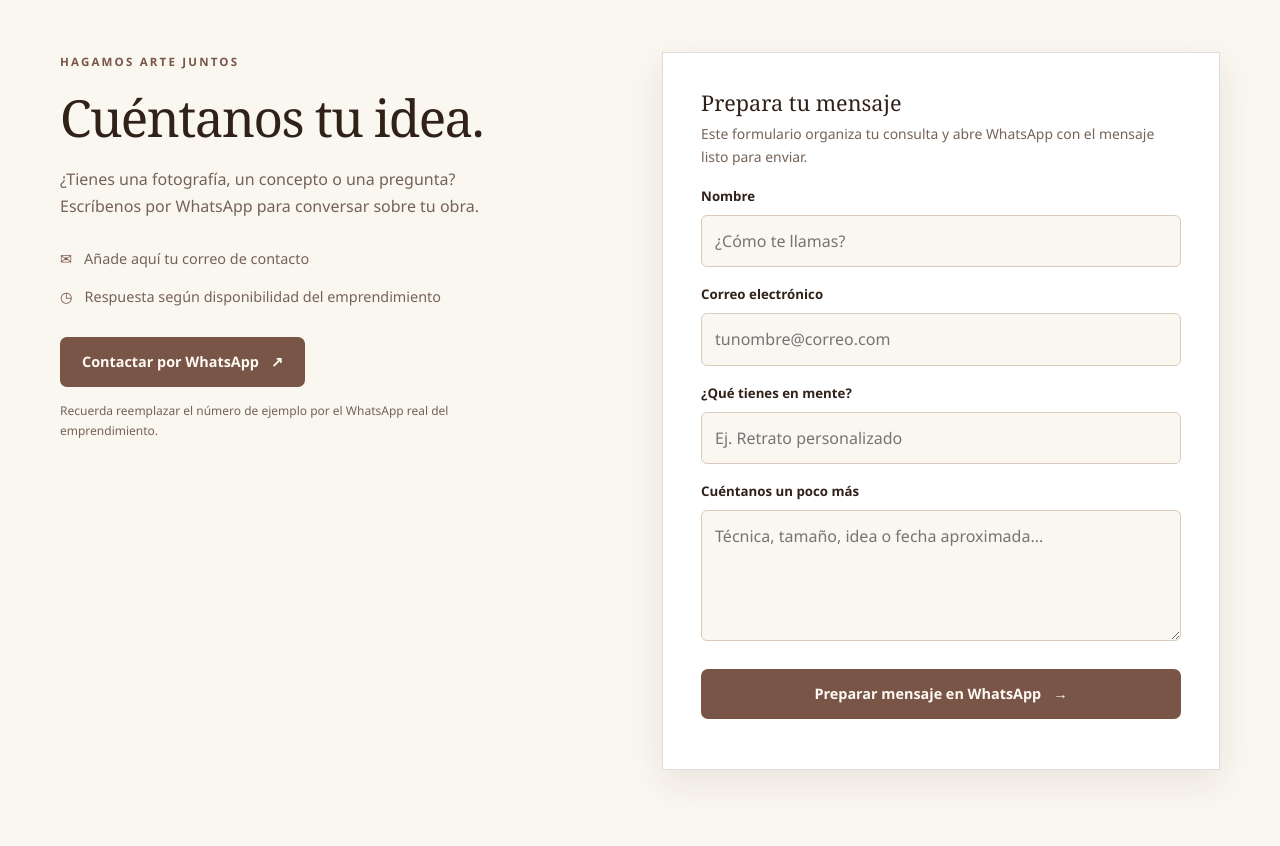
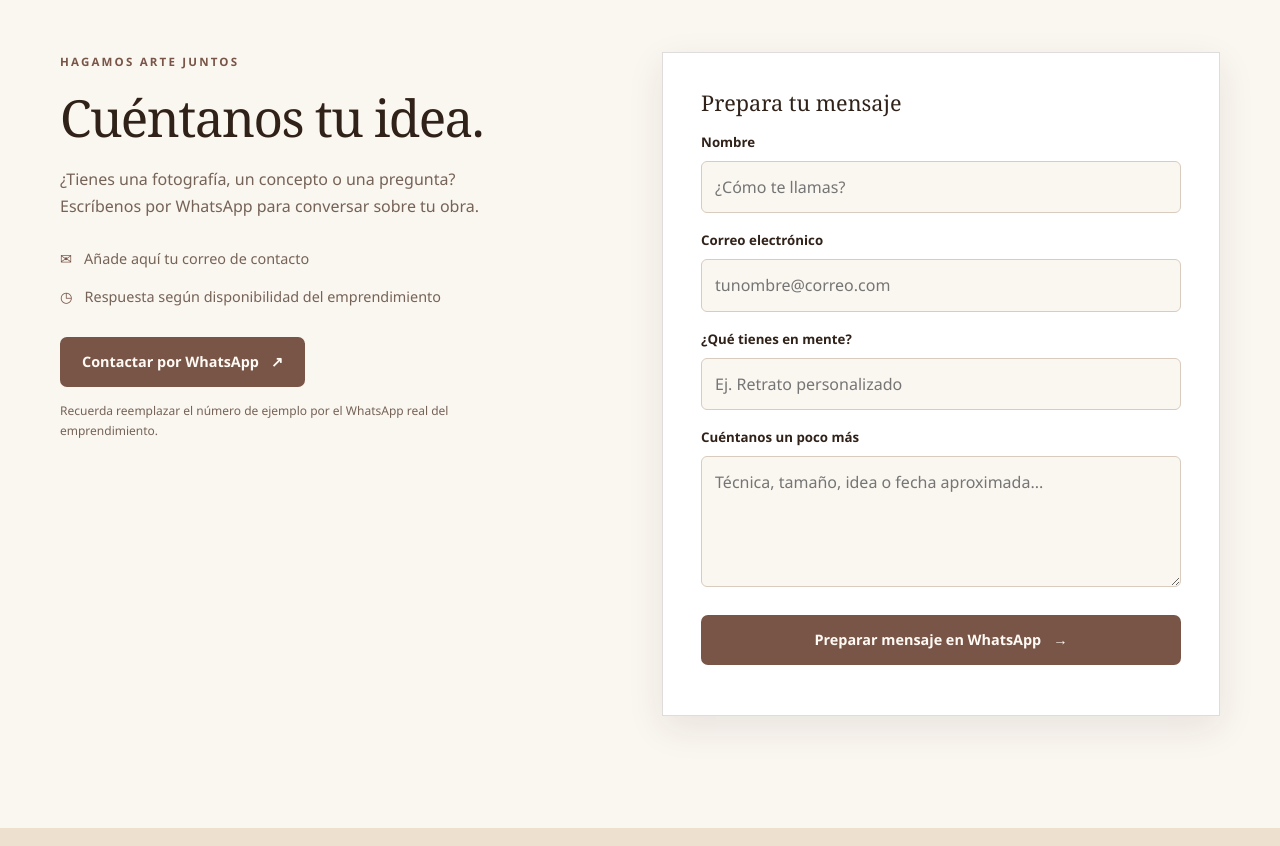
Before and after one commit to mrluis1yeah/ArtePintMente, a plain HTML site: page index.html in a window 1280 px wide. Shown: the part 5500-6346 px from the top of the page. Drawn offline with Linux system fonts and the light colour scheme.

Commit message:
Remove description paragraph from contact form

```diff
--- a/index.html
+++ b/index.html
@@ -148,7 +148,6 @@
       </div>
       <form class="formulario-contacto" id="formulario-contacto">
         <h3>Prepara tu mensaje</h3>
-        <p>Este formulario organiza tu consulta y abre WhatsApp con el mensaje listo para enviar.</p>
         <label for="nombre">Nombre</label><input id="nombre" name="nombre" type="text" autocomplete="name" required maxlength="80" placeholder="¿Cómo te llamas?">
         <label for="correo">Correo electrónico</label><input id="correo" name="correo" type="email" autocomplete="email" required maxlength="120" placeholder="tunombre@correo.com">
         <label for="asunto">¿Qué tienes en mente?</label><input id="asunto" name="asunto" type="text" required maxlength="120" placeholder="Ej. Retrato personalizado">
```
